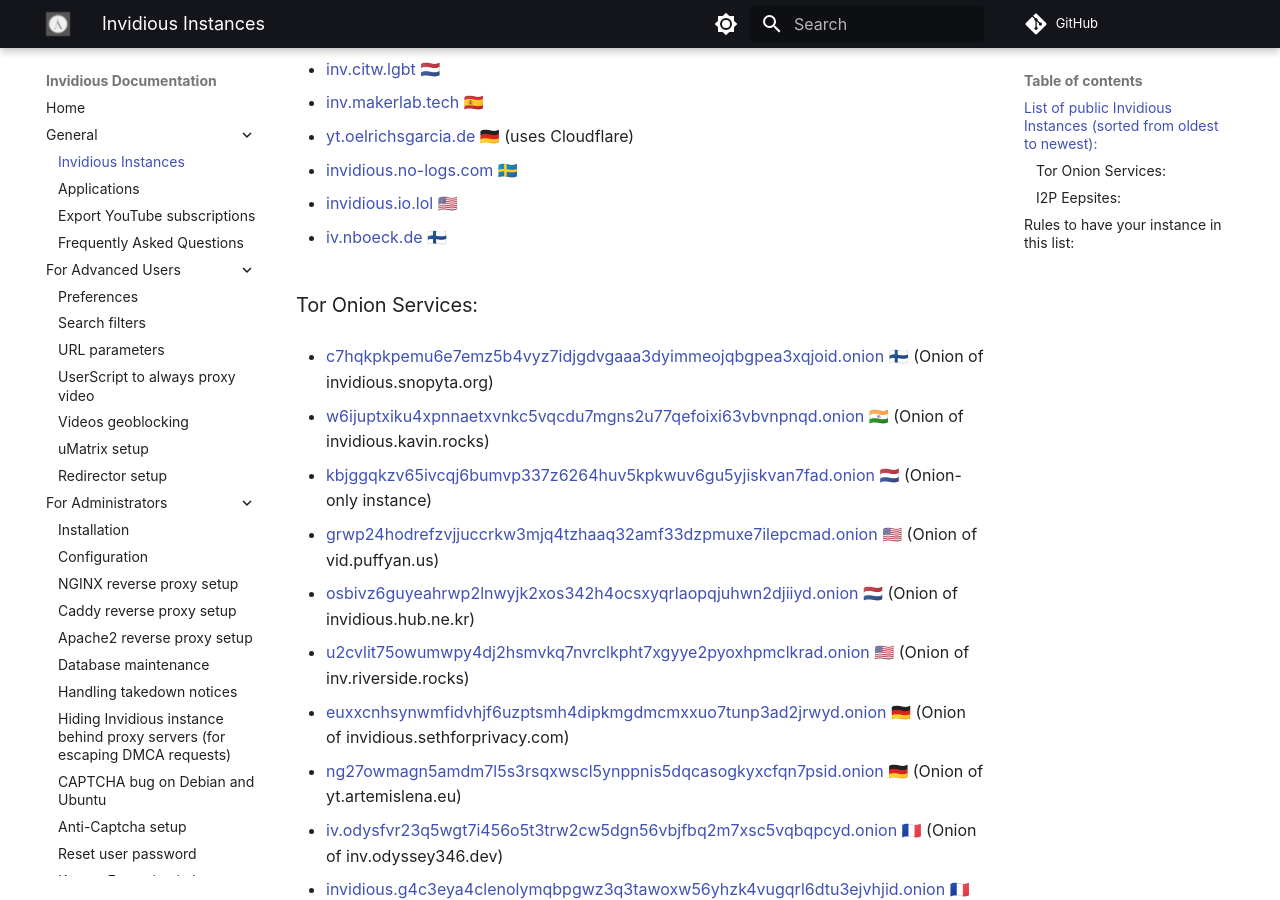
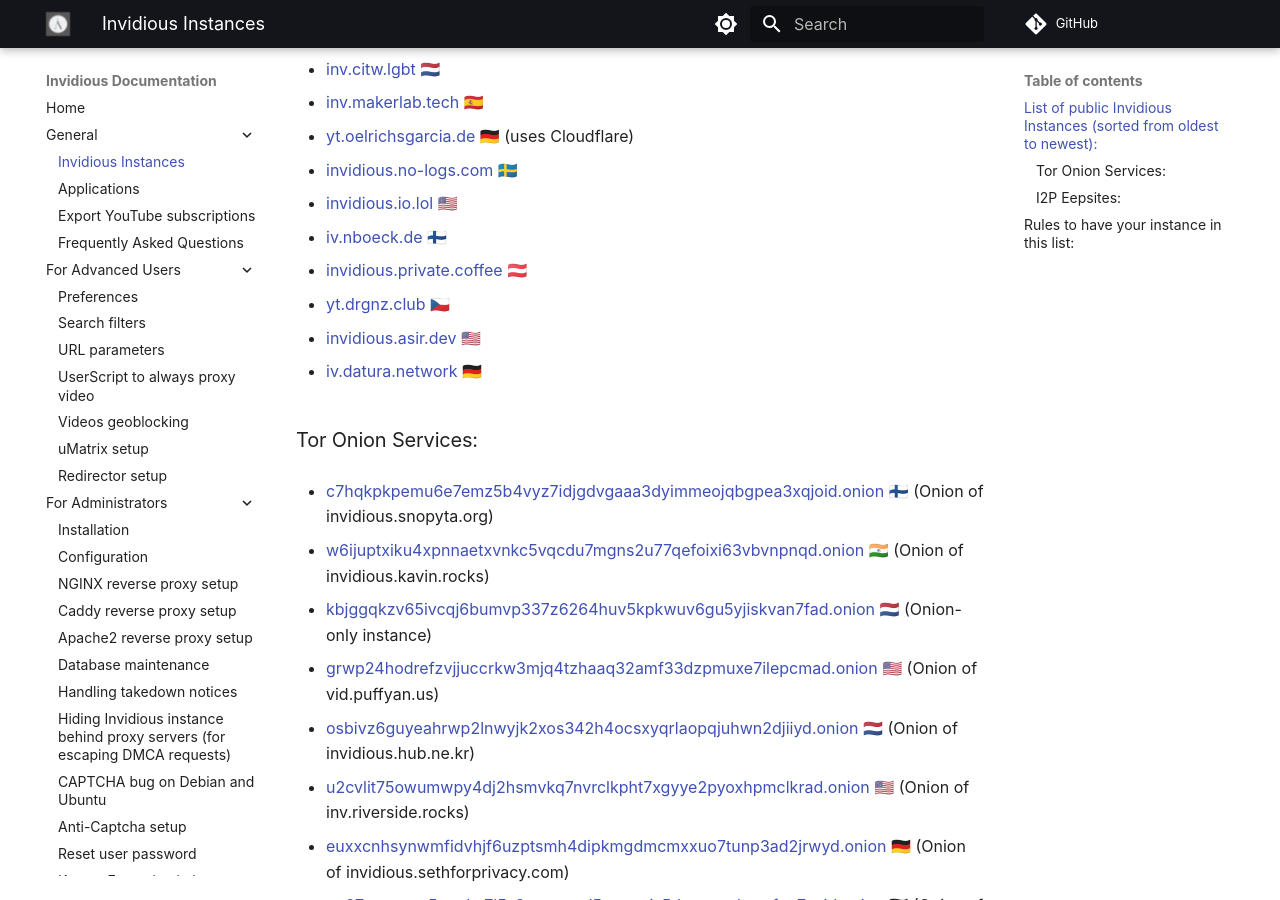
Before and after one commit to iv-org/documentation, an MkDocs documentation site: the page built from docs/instances.md, in a window 1280 px wide and 900 px high, scrolled down 1059 px. Built offline with MkDocs 1.6.1 and Material for MkDocs 9.7.7, drawn with Linux system fonts in a browser that asks for light colours; comment, search, counter and statistics services are not loaded.

Commit message:
add new instances
close #423
close #418
close #421
close #417

```diff
--- a/docs/instances.md
+++ b/docs/instances.md
@@ -58,6 +58,14 @@
 
 * [iv.nboeck.de](https://iv.nboeck.de) 🇫🇮
 
+* [invidious.private.coffee](https://invidious.private.coffee) 🇦🇹
+
+* [yt.drgnz.club](https://yt.drgnz.club) 🇨🇿
+
+* [invidious.asir.dev](https://invidious.asir.dev) 🇺🇸
+
+* [iv.datura.network](https://iv.datura.network) 🇩🇪
+
 ### Tor Onion Services:
 * [c7hqkpkpemu6e7emz5b4vyz7idjgdvgaaa3dyimmeojqbgpea3xqjoid.onion](http://c7hqkpkpemu6e7emz5b4vyz7idjgdvgaaa3dyimmeojqbgpea3xqjoid.onion) 🇫🇮 (Onion of invidious.snopyta.org)
 
```
